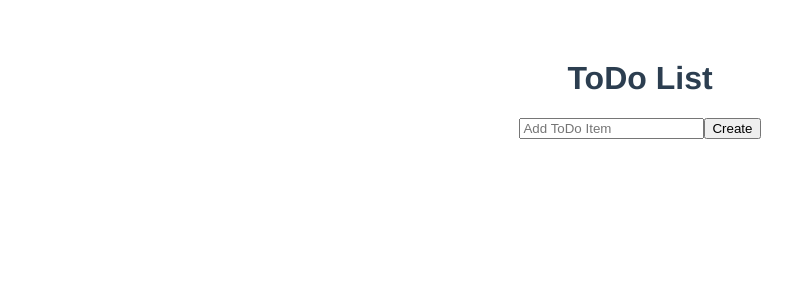
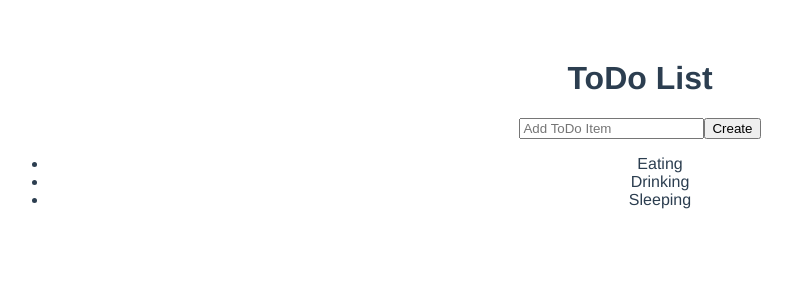
Before and after one commit to nsc-nis/5BHIT_Uebung_05-ToDoList, a Vue app: page / in a window 1280 px wide. Shown: the top 300 px of the page, without its empty margins (0-792 px from the left). Built offline with nearby package versions, Linux system fonts and the light colour scheme.

Commit message:
Implemented showing the added items in a list

```diff
--- a/src/components/Container.vue
+++ b/src/components/Container.vue
@@ -1,15 +1,17 @@
 <template>
   <div class="container">
     <Create :create="createItem" />
+    <ToDoList :toDoList="data" />
   </div>
 </template>
 
 <script>
 import { ref } from "vue";
 import Create from "./Create.vue";
+import ToDoList from "./ToDoList.vue";
 
 export default {
-  components: { Create },
+  components: { Create, ToDoList },
   setup() {
     let data = ref([
       { name: "Eating" },
--- /dev/null
+++ b/src/components/ToDoList.vue
@@ -0,0 +1,23 @@
+<template>
+  <ul>
+    <li v-for="(item, index) in toDoList" :key="index">
+      {{ item.name }}
+    </li>
+  </ul>
+</template>
+
+<script>
+export default {
+  props: {
+    toDoList: {
+      type: Array,
+      require: true
+    }
+  },
+  setup() {
+    return {};
+  }
+};
+</script>
+
+<style scoped></style>
```
